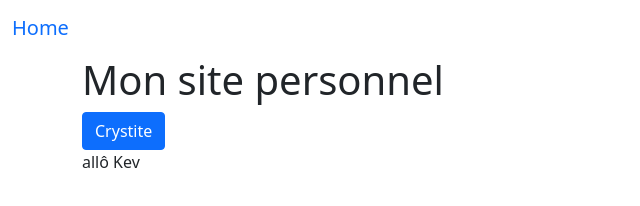
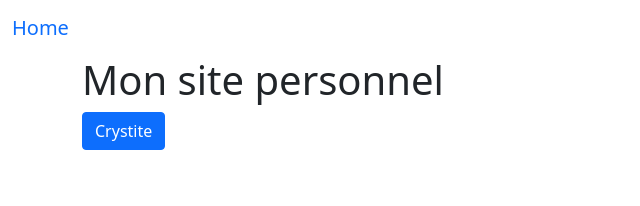
Before and after one commit to CR2429/cr2429.github.io, a plain HTML site: page index.html in a window 1280 px wide. Shown: the full height of the page, 0-640 px from the left. Drawn offline with nearby package versions, Linux system fonts and the light colour scheme.

Commit message:
Update index.html

```diff
--- a/index.html
+++ b/index.html
@@ -32,7 +32,7 @@
             role="button"
             >Crystite</a
         >
-        <p>allô Kev</p>
+
 
     </div>
 
```
